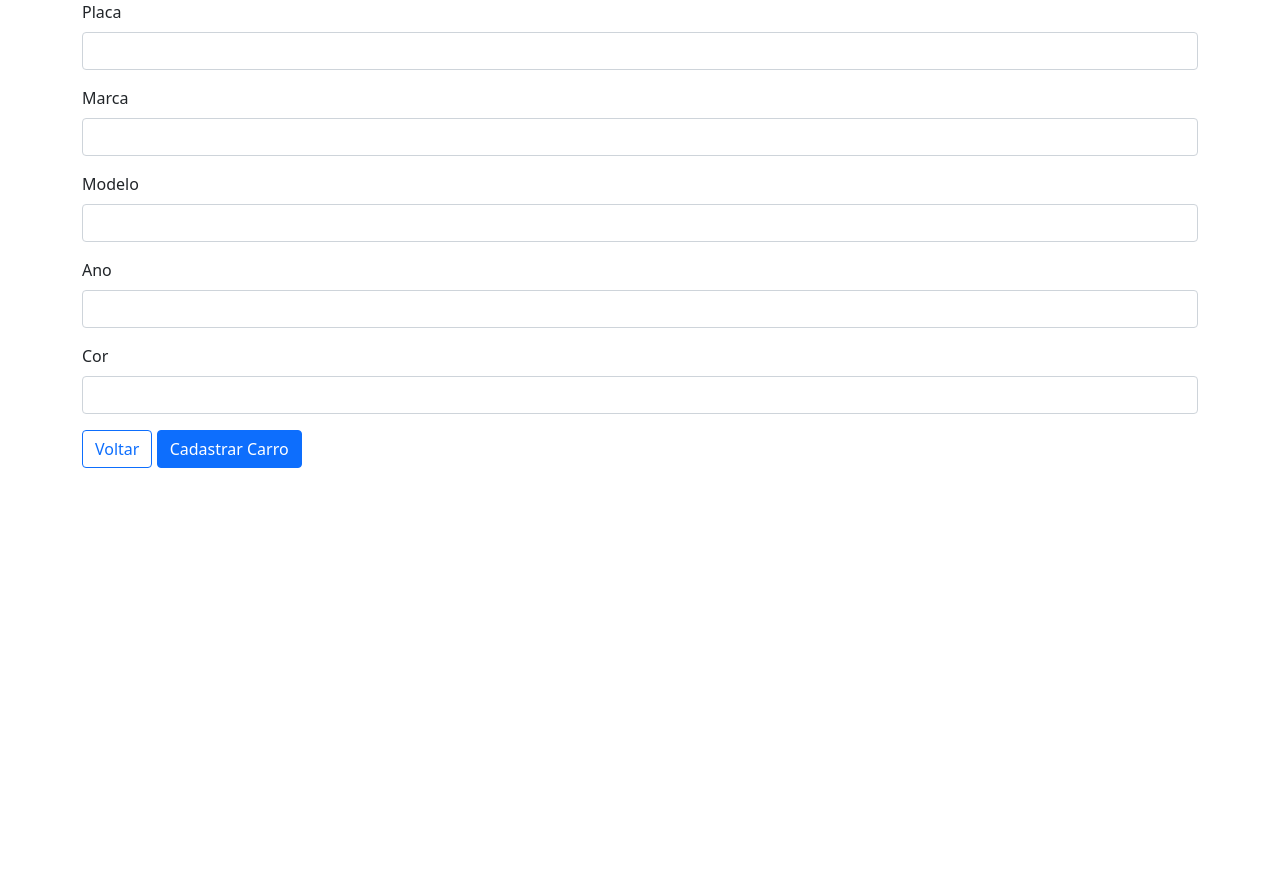
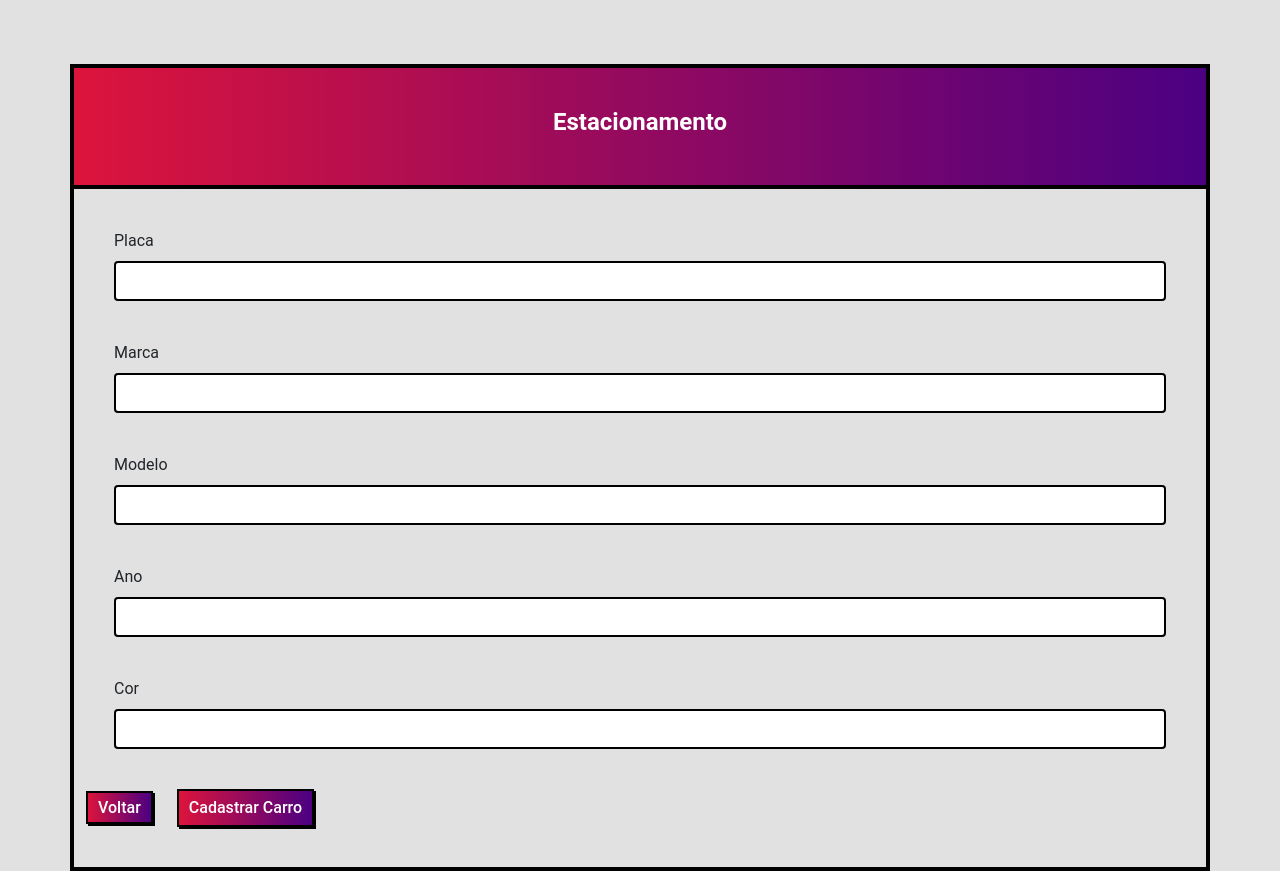
Before and after one commit to bryanrmelo/projeto-final-php-estacionamento, a PHP site: page /telaAdicionaCarro.php in a window 1280 px wide. Before the commit the page ends 468 px from the top, so only its background shows below. Run offline with PHP 8.4, Linux system fonts and the light colour scheme.

Commit message:
Update telaAdicionaCarro.php

```diff
--- a/telaAdicionaCarro.php
+++ b/telaAdicionaCarro.php
@@ -7,35 +7,42 @@
     <meta name="viewport" content="width=device-width, initial-scale=1.0">
     <title>Estacionamento</title>
     <link rel="stylesheet" href="https://cdn.jsdelivr.net/npm/bootstrap@5.1.3/dist/css/bootstrap.min.css" rel="stylesheet" integrity="sha384-1BmE4kWBq78iYhFldvKuhfTAU6auU8tT94WrHftjDbrCEXSU1oBoqyl2QvZ6jIW3" crossorigin="anonymous">
+    <link rel="stylesheet" href="css/style.css">
 </head>
 
-
-
 <body>
-    <div class="container">
+    <div class="container" style="border: 4px solid black; padding: 0; margin-top: 5%;">
         <form action="cadastro.php" method="POST">
-            <div class="mb-3">
+            <div class="imagem-topo">
+                <h4 class="text-center text-white">
+                    <b>Estacionamento</b>
+                </h4>
+            </div>
+            <div class="mb-3 usuario" style="margin: 40px 0 40px 0; padding: 0 40px 0 40px;">
                 <label for="ImputPlaca" class="form-label">Placa</label>
                 <input type="text" class="form-control" name="id_placa" id="ImputPlaca">
             </div>
-            <div class="mb-3">
+            <div class="mb-3 usuario" style="margin: 40px 0 40px 0; padding: 0 40px 0 40px;">
                 <label for="ImputMarca" class="form-label">Marca</label>
                 <input type="text" class="form-control" name="marca" id="ImputMarca">
             </div>
-            <div class="mb-3">
+            <div class="mb-3 usuario" style="margin: 40px 0 40px 0; padding: 0 40px 0 40px;">
                 <label for="ImputModelo" class="form-label">Modelo</label>
                 <input type="text" class="form-control" name="modelo" id="ImputModelo">
             </div>
-            <div class="mb-3">
+            <div class="mb-3 usuario" style="margin: 40px 0 40px 0; padding: 0 40px 0 40px;">
                 <label for="ImputAno" class="form-label">Ano</label>
                 <input type="text" class="form-control" name="ano_modelo" id="ImputAno">
             </div>
-            <div class="mb-3">
+            <div class="mb-3 usuario" style="margin: 40px 0 40px 0; padding: 0 40px 0 40px;">
                 <label for="ImputCor" class="form-label">Cor</label>
                 <input type="text" class="form-control" name="cor" id="ImputCor">
             </div>
-            <a class="btn btn-outline-primary" href="estacionamento.html" role="button">Voltar</a>
-            <button type="submit" href="estacionamento.html" class="btn btn-primary">Cadastrar Carro</button>
+            <div class="container" style="margin: 40px 0 40px 0;">
+                <a class="botoes cor-gradiente text-white link" style="margin-right: 20px" href="estacionamento.html" role="button">Voltar</a>
+                <button type="submit" class="botoes cor-gradiente text-white link">Cadastrar Carro</button>
+            </div>
+
         </form>
     </div>
 
```
